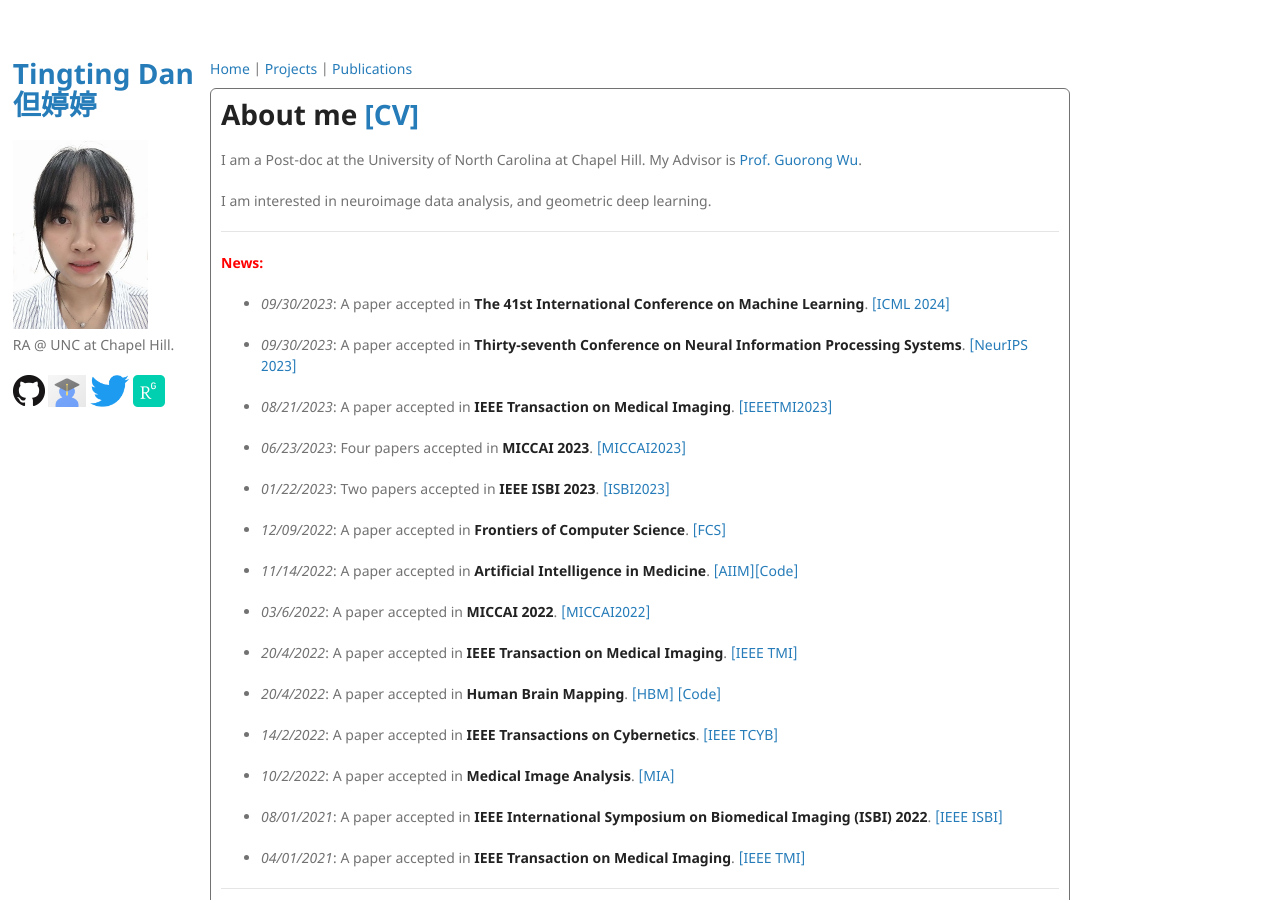
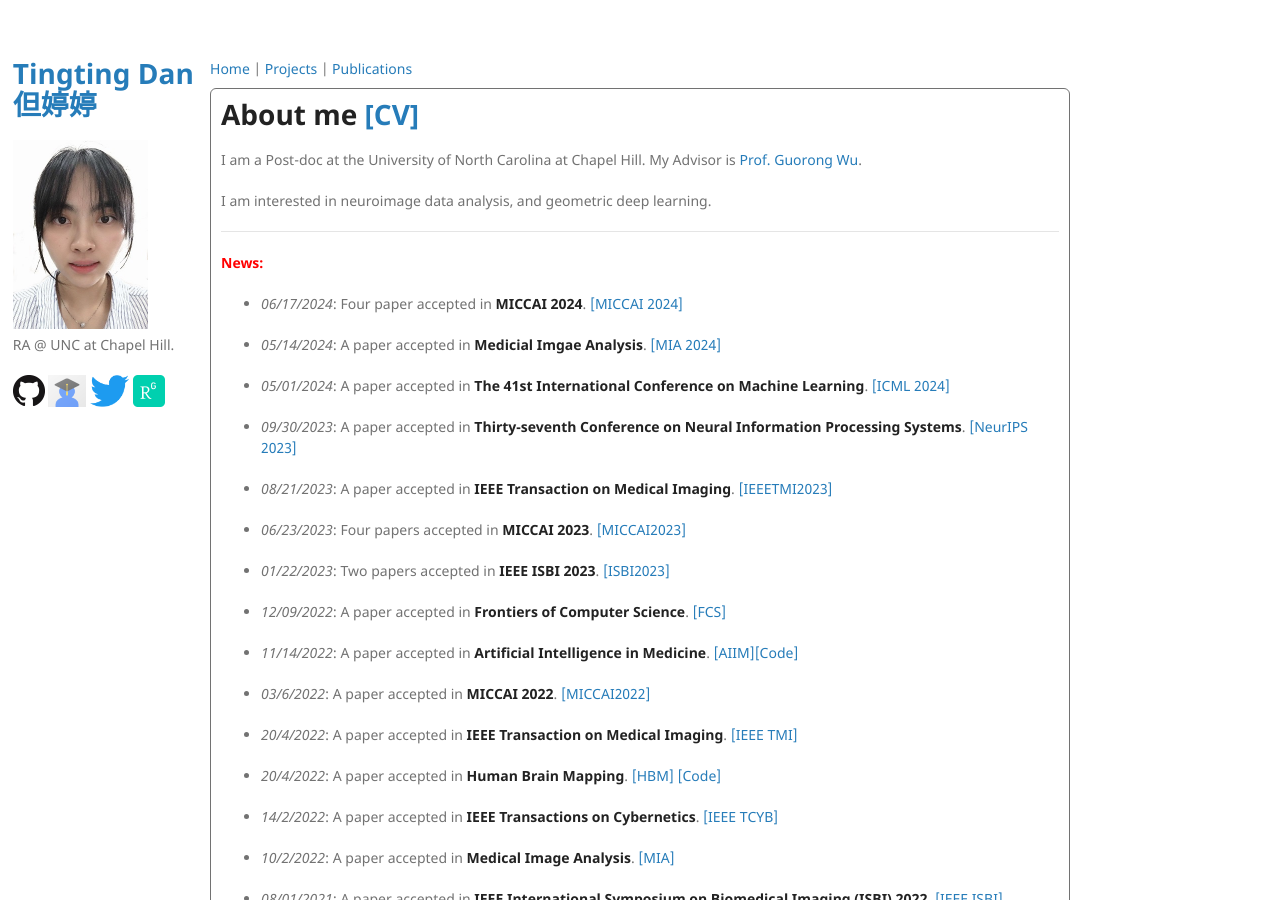
Before and after one commit to Dandy5721/dandy.github.io, a Jekyll site: the page built from index.md, in a window 1280 px wide and 900 px high. Built offline with Jekyll 4.4.1, drawn with Linux system fonts in a browser that asks for light colours; our own code applies the rules of GitHub Pages for plain Markdown files.

Commit message:
Update index.md

```diff
--- a/index.md
+++ b/index.md
@@ -4,7 +4,7 @@ layout: default
 
 # About me [[CV]](https://www.dropbox.com/home?preview=Curriculum+Vitae.pdf)
 
-I am a Post-doc at the University of North Carolina at Chapel Hill. My Advisor is [Prof. Guorong Wu](https://www.acmlab.org/about-me).
+I am a Post-doc at the University of North Carolina at Chapel Hill. My Advisor is [Prof. Guorong Wu](https://www.acmlab.org/team).
 
 I am interested in neuroimage data analysis, and geometric deep learning.
 
@@ -12,7 +12,12 @@ I am interested in neuroimage data analysis, and geometric deep learning.
 
 **<font color=red>News:</font>**
 
-- _09/30/2023_: A paper accepted in **The 41st International Conference on Machine Learning**. [[ICML 2024]](https://scholar.google.com/citations?view_op=view_citation&hl=en&user=FMcmg0gAAAAJ&sortby=pubdate&citft=1&citft=2&citft=3&email_for_op=dandycn721%40gmail.com&citation_for_view=FMcmg0gAAAAJ:k_IJM867U9cC)
+
+- _06/17/2024_: Four paper accepted in **MICCAI 2024**. [[MICCAI 2024]](https://www.sciencedirect.com/science/article/abs/pii/S136184152400135X)
+
+- _05/14/2024_: A paper accepted in **Medicial Imgae Analysis**. [[MIA 2024]](https://www.sciencedirect.com/science/article/abs/pii/S136184152400135X)
+
+- _05/01/2024_: A paper accepted in **The 41st International Conference on Machine Learning**. [[ICML 2024]](https://scholar.google.com/citations?view_op=view_citation&hl=en&user=FMcmg0gAAAAJ&sortby=pubdate&citft=1&citft=2&citft=3&email_for_op=dandycn721%40gmail.com&citation_for_view=FMcmg0gAAAAJ:k_IJM867U9cC)
 
 - _09/30/2023_: A paper accepted in **Thirty-seventh Conference on Neural Information Processing Systems**. [[NeurIPS 2023]](https://www.researchgate.net/publication/372074848_Re-Think_and_Re-Design_Graph_Neural_Networks_in_Spaces_of_Continuous_Graph_Diffusion_Functionals)
 
```
